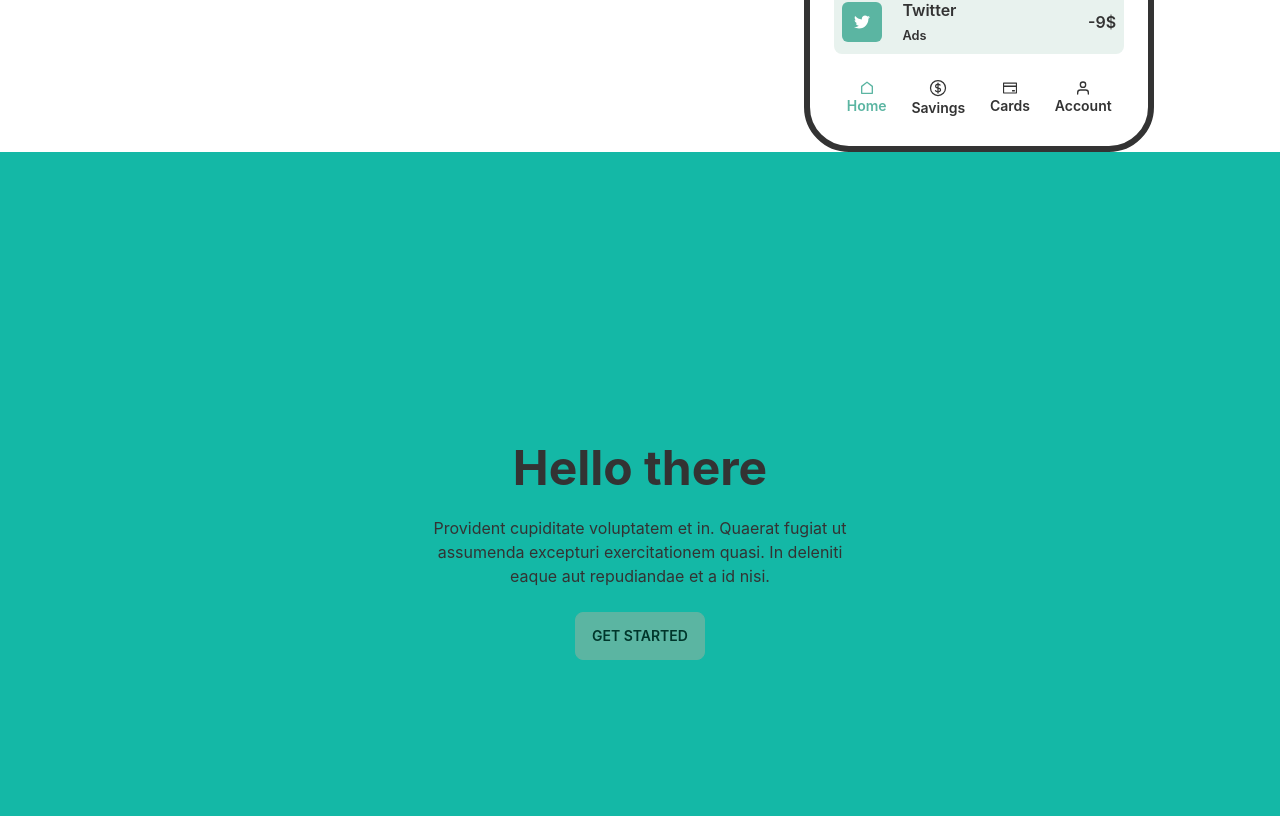
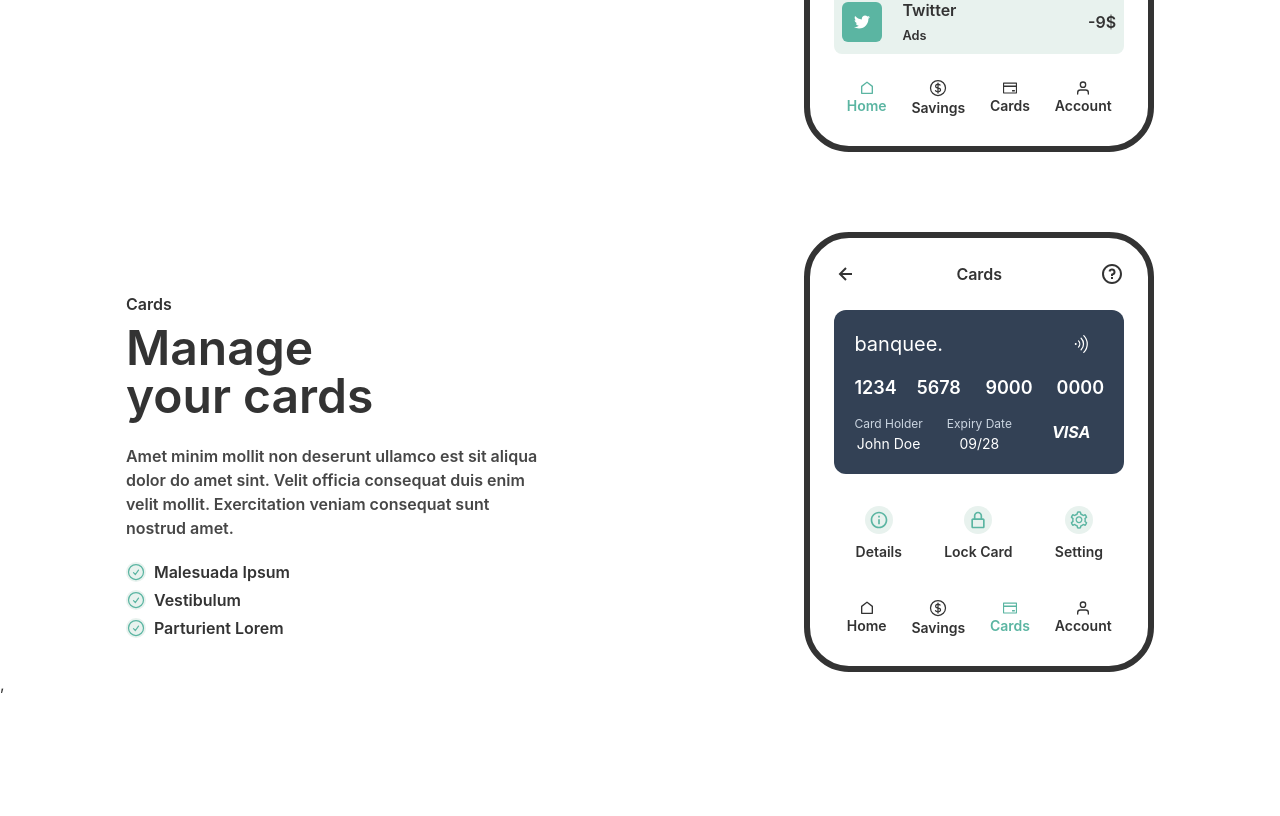
Before and after one commit to Arif6474/banquee, a React (Create React App) app: page / in a window 1280 px wide. Shown: the part 1484-2300 px from the top of the page. After the commit the page ends 2180 px from the top, so only its background shows below. Built offline with nearby package versions, Linux system fonts and the light colour scheme.

Commit message:
design card section

```diff
--- /dev/null
+++ b/src/Pages/Cards/Cards.js
@@ -0,0 +1,186 @@
+import React from "react";
+import { FaAmazon, FaApple, FaGoogle, FaTwitter } from "react-icons/fa";
+import { RiHomeLine, RiQuestionLine } from "react-icons/ri";
+import { FiUser } from "react-icons/fi";
+import { AiOutlineCreditCard, AiOutlineSetting } from "react-icons/ai";
+import { BiInfoCircle, BiLeftArrowAlt, BiLockAlt } from "react-icons/bi";
+
+
+const Cards = () => {
+  return (
+    <div className="container flex flex-row justify-center items-center pt-20 bg-white">
+      <div className="flex flex-col mx-auto w-2/6">
+        <p className="text-sans font-semibold mt-8 text-start">Cards</p>
+        <h1 className="text-sans font-semibold text-5xl text-start mt-2">
+          Manage <br /> your cards
+        </h1>
+        <p className="text-sans text-start opacity-90 mt-6 font-semibold">
+          Amet minim mollit non deserunt ullamco est sit aliqua dolor do amet
+          sint. Velit officia consequat duis enim velit mollit. Exercitation
+          veniam consequat sunt nostrud amet.
+        </p>
+        <div className="text-start mt-4">
+          <div className="flex text-sans font-semibold gap-2 my-1 items-center">
+            <svg
+              xmlns="http://www.w3.org/2000/svg"
+              fill="none"
+              viewBox="0 0 24 24"
+              stroke-width="1.5"
+              stroke="currentColor"
+              class="w-5 h-5 bg-secondary rounded-full text-primary"
+            >
+              <path
+                stroke-linecap="round"
+                stroke-linejoin="round"
+                d="M9 12.75L11.25 15 15 9.75M21 12a9 9 0 11-18 0 9 9 0 0118 0z"
+              />
+            </svg>
+            <p>Malesuada Ipsum</p>
+          </div>
+          <div className="flex text-sans font-semibold gap-2  my-1 items-center">
+            <svg
+              xmlns="http://www.w3.org/2000/svg"
+              fill="none"
+              viewBox="0 0 24 24"
+              stroke-width="1.5"
+              stroke="currentColor"
+              class="w-5 h-5 bg-secondary rounded-full text-primary"
+            >
+              <path
+                stroke-linecap="round"
+                stroke-linejoin="round"
+                d="M9 12.75L11.25 15 15 9.75M21 12a9 9 0 11-18 0 9 9 0 0118 0z"
+              />
+            </svg>
+            <p>Vestibulum</p>
+          </div>
+          <div className="flex text-sans font-semibold gap-2  my-1 items-center">
+            <svg
+              xmlns="http://www.w3.org/2000/svg"
+              fill="none"
+              viewBox="0 0 24 24"
+              stroke-width="1.5"
+              stroke="currentColor"
+              class="w-5 h-5 bg-secondary rounded-full text-primary"
+            >
+              <path
+                stroke-linecap="round"
+                stroke-linejoin="round"
+                d="M9 12.75L11.25 15 15 9.75M21 12a9 9 0 11-18 0 9 9 0 0118 0z"
+              />
+            </svg>
+            <p>Parturient Lorem</p>
+          </div>
+        </div>
+      </div>
+      <div
+        className=" border-slate-800 mx-auto p-6"
+        style={{ borderRadius: "45px", border: "6px solid" }}
+      >
+        <div className="flex  justify-between items-center mb-6 gap-4">
+            <p className="text-2xl"><BiLeftArrowAlt/></p>
+          <p className="font-semibold ">Cards</p>
+          <p className=" text-2xl"><RiQuestionLine/></p>
+        </div>
+
+        <div className=" p-5 text-white  bg-slate-700 mt-4 rounded-xl ">
+          <div className="flex   items-center gap-32">
+            <h2 className="text-xl text-start">banquee.</h2>
+            <svg
+              xmlns="http://www.w3.org/2000/svg"
+              fill="none"
+              viewBox="0 0 24 24"
+              stroke-width="1.5"
+              stroke="currentColor"
+              class="w-5 h-5 rotate-90 "
+            >
+              <path
+                stroke-linecap="round"
+                stroke-linejoin="round"
+                d="M8.288 15.038a5.25 5.25 0 017.424 0M5.106 11.856c3.807-3.808 9.98-3.808 13.788 0M1.924 8.674c5.565-5.565 14.587-5.565 20.152 0M12.53 18.22l-.53.53-.53-.53a.75.75 0 011.06 0z"
+              />
+            </svg>
+          </div>
+          <div className="text-left text-lg font-semibold mt-4 mb-2">
+            <span className="mr-5">1234</span>
+            <span className="mr-5">5678</span>{" "}
+            <span className="mr-5">9000</span>
+            <span className="ml-1">0000</span>
+          </div>
+          <div className="flex  items-center gap-6 ">
+            <div>
+              <small className="text-start text-xs text-slate-300">
+                Card Holder
+              </small>
+              <p className="text-sm">John Doe</p>
+            </div>
+            <div>
+              <small className=" text-xs text-slate-300">Expiry Date</small>
+              <p className="text-sm">09/28</p>
+            </div>
+            <h1 className="font-bold ml-4 ">
+              {" "}
+              <i>VISA</i>{" "}
+            </h1>
+          </div>
+        </div>
+        <div className="flex justify-around my-8">
+            <div className="   flex flex-col justify-center items-center">
+             <p className="text-primary text-xl mb-2 bg-secondary rounded-full p-1"> <BiInfoCircle /></p>
+              <p className="font-semibold text-sm">Details</p>
+            </div>
+
+            <div className="flex flex-col justify-center items-center">
+                <p className="text-primary text-xl mb-2 bg-secondary rounded-full p-1">
+              <BiLockAlt />
+                </p>
+              <p className="font-semibold text-sm">Lock Card</p>
+            </div>
+
+            <div className="flex flex-col justify-center items-center">
+                <p className="text-primary text-xl mb-2 bg-secondary rounded-full p-1">
+              <AiOutlineSetting />
+                </p>
+              <p className="font-semibold text-sm">Setting</p>
+            </div>
+
+          </div>
+        <div>
+          <div className="flex justify-around py-1">
+            <div className="  flex flex-col justify-center items-center">
+              <RiHomeLine />
+              <p className="font-semibold text-sm">Home</p>
+            </div>
+            <div className="flex flex-col justify-center items-center">
+              <svg
+                xmlns="http://www.w3.org/2000/svg"
+                fill="none"
+                viewBox="0 0 24 24"
+                stroke-width="1.5"
+                stroke="currentColor"
+                class="w-5 h-5"
+              >
+                <path
+                  stroke-linecap="round"
+                  stroke-linejoin="round"
+                  d="M12 6v12m-3-2.818l.879.659c1.171.879 3.07.879 4.242 0 1.172-.879 1.172-2.303 0-3.182C13.536 12.219 12.768 12 12 12c-.725 0-1.45-.22-2.003-.659-1.106-.879-1.106-2.303 0-3.182s2.9-.879 4.006 0l.415.33M21 12a9 9 0 11-18 0 9 9 0 0118 0z"
+                />
+              </svg>
+              <p className="font-semibold text-sm">Savings</p>
+            </div>
+            <div className=" text-primary flex flex-col justify-center items-center">
+              <AiOutlineCreditCard />
+              <p className="font-semibold text-sm">Cards</p>
+            </div>
+            <div className="flex flex-col justify-center items-center">
+              <FiUser />
+              <p className="font-semibold text-sm">Account</p>
+            </div>
+          </div>
+        </div>
+      </div>
+    </div>
+  );
+};
+
+export default Cards;
--- a/src/Pages/Features/FeaturesCard.js
+++ /dev/null
@@ -1,19 +0,0 @@
-import React from 'react';
-
-const FeaturesCard = () => {
-    return (
-       <div className="">
-      <div className="hero min-h-screen bg-teal-500">
-  <div className="hero-content text-center">
-    <div className="max-w-md">
-      <h1 className="text-5xl font-bold">Hello there</h1>
-      <p className="py-6">Provident cupiditate voluptatem et in. Quaerat fugiat ut assumenda excepturi exercitationem quasi. In deleniti eaque aut repudiandae et a id nisi.</p>
-      <button className="btn btn-primary">Get Started</button>
-    </div>
-  </div>
-</div>
-       </div>
-    );
-};
-
-export default FeaturesCard;
--- a/src/Pages/Home/Home.js
+++ b/src/Pages/Home/Home.js
@@ -1,6 +1,7 @@
 import React from 'react';
+import Cards from '../Cards/Cards';
 import Features from '../Features/Features';
-import FeaturesCard from '../Features/FeaturesCard';
+
 import Transaction from '../Transaction/Transaction';
 
 const Home = () => {
@@ -8,7 +9,8 @@ const Home = () => {
         <div>
             <Features/>
             <Transaction/>
-            <FeaturesCard/>
+            <Cards/>
+
         </div>
     );
 };
```
